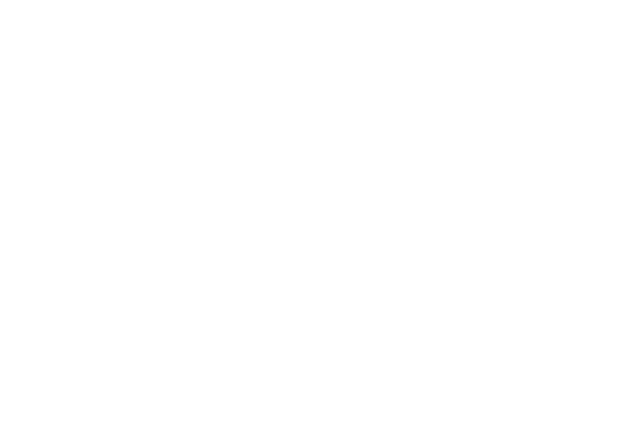
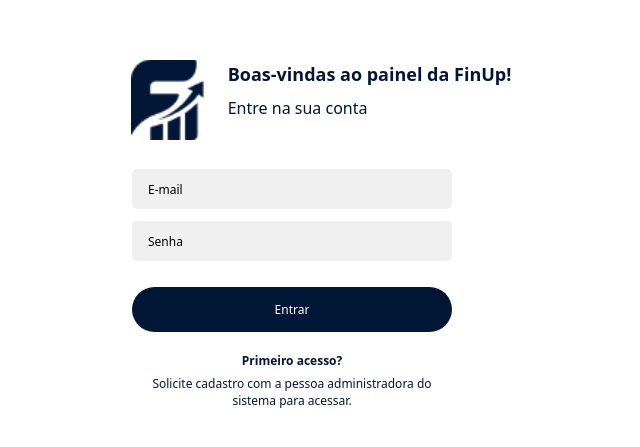
Before and after one commit to FinUp-Ages/finup-web, a React (Vite) app: page / in a window 1280 px wide. Shown: the part 175-622 px from the top of the page, without its empty margins (28-668 px from the left). Built offline with nearby package versions, Linux system fonts and the light colour scheme.

Commit message:
Implementação de primeiros componentes

```diff
--- a/src/App.tsx
+++ b/src/App.tsx
@@ -3,6 +3,17 @@
  * Responsavel apenas por montar os providers globais (QueryClient, Router, contexts)
  * e delegar as rotas. Nenhuma tela ou regra de negocio deve viver aqui.
  */
+
+import Header from './components/common/Header';
+import PrimeiroAcesso from './components/common/PrimeiroAcesso';
+import UsuarioLogin from './components/common/UsuarioLogin';
+
 export default function App() {
-  return null;
+  return (
+    <main className="auth-panel">
+      <Header />
+      <UsuarioLogin />
+      <PrimeiroAcesso />
+    </main>
+  );
 }
--- /dev/null
+++ b/src/components/common/Header.tsx
@@ -0,0 +1,19 @@
+import finupLogo from '../../assets/finUp-logo.png';
+
+function Header() {
+  return (
+    <header className="auth-header flex items-start gap-6 bg-white p-6">
+      <img src={finupLogo} alt="Logo da FinUp" className="h-20 w-auto" />
+
+      <div>
+        <h1 className="auth-title text-lg font-bold text-[rgba(2,23,54,1)]">
+          Boas-vindas ao painel da FinUp!
+        </h1>
+
+        <p className="mt-2 text-[rgba(2,23,54,1)]">Entre na sua conta</p>
+      </div>
+    </header>
+  );
+}
+
+export default Header;
--- /dev/null
+++ b/src/components/common/PrimeiroAcesso.tsx
@@ -0,0 +1,10 @@
+function PrimeiroAcesso() {
+  return (
+    <footer className="primeiro-acesso">
+      <h2>Primeiro acesso?</h2>
+      <p>Solicite cadastro com a pessoa administradora do sistema para acessar.</p>
+    </footer>
+  );
+}
+
+export default PrimeiroAcesso;
--- /dev/null
+++ b/src/components/common/UsuarioLogin.tsx
@@ -0,0 +1,30 @@
+import { useState } from 'react';
+import Button from '../ui/Button';
+
+function UsuarioLogin() {
+  const [email, setEmail] = useState('');
+  const [senha, setSenha] = useState('');
+  return (
+    <div className="login-form">
+      <input
+        className="login-input"
+        type="email"
+        placeholder="E-mail"
+        value={email}
+        onChange={(event) => setEmail(event.target.value)}
+      />
+
+      <input
+        className="login-input"
+        type="password"
+        placeholder="Senha"
+        value={senha}
+        onChange={(event) => setSenha(event.target.value)}
+      />
+
+      <Button />
+    </div>
+  );
+}
+
+export default UsuarioLogin;
--- /dev/null
+++ b/src/components/ui/Button.tsx
@@ -0,0 +1,9 @@
+function Button() {
+  return (
+    <button className="login-button" type="submit">
+      Entrar
+    </button>
+  );
+}
+
+export default Button;
--- a/src/styles/index.css
+++ b/src/styles/index.css
@@ -3,3 +3,113 @@
 @tailwind utilities;
 
 /* Estilos globais e variaveis de tema entram aqui, depois dos design tokens do Figma. */
+
+* {
+  box-sizing: border-box;
+}
+
+body {
+  margin: 0;
+}
+
+.auth-panel {
+  display: flex;
+  flex-direction: column;
+  justify-content: center;
+  align-items: center;
+  width: 50%;
+  min-height: 100vh;
+  padding: 24px;
+  background: rgba(255, 255, 255, 1);
+}
+
+.auth-header {
+  width: min(100%, 480px);
+  height: auto;
+  transform: translate(55px, -5px);
+}
+
+.auth-title {
+  white-space: nowrap;
+}
+
+.login-form {
+  display: flex;
+  flex-direction: column;
+  gap: 12px;
+  width: min(100% - 42px, 320px);
+  margin: 0 auto;
+}
+
+.primeiro-acesso {
+  width: min(100% - 42px, 320px);
+  margin-top: 20px;
+  color: rgba(2, 23, 54, 1);
+  text-align: center;
+}
+
+.primeiro-acesso h2 {
+  margin: 0;
+  font-size: 12px;
+  font-weight: 700;
+}
+
+.primeiro-acesso p {
+  margin: 6px 0 0;
+  font-size: 12px;
+  line-height: 1.35;
+}
+
+@media (max-width: 768px) {
+  .auth-panel {
+    width: 100%;
+  }
+
+  .auth-header {
+    transform: none;
+  }
+}
+
+.login-input {
+  width: 100%;
+  height: 40px;
+  padding: 0 16px;
+  border: 0;
+  border-radius: 5px;
+  background: rgba(240, 240, 240, 1);
+  color: rgba(0, 0, 0, 1);
+  font: inherit;
+  font-size: 12px;
+  outline: none;
+}
+
+.login-input::placeholder {
+  color: rgba(0, 0, 0, 1);
+  opacity: 1;
+}
+
+.login-input:focus {
+  box-shadow: 0 0 0 2px rgba(2, 23, 54, 0.2);
+}
+
+.login-button {
+  width: 100%;
+  height: 45px;
+  margin-top: 14px;
+  border: 0;
+  border-radius: 24px;
+  background: rgba(2, 23, 54, 1);
+  color: rgba(255, 255, 255, 1);
+  cursor: pointer;
+  font: inherit;
+  font-size: 12px;
+}
+
+.login-button:hover {
+  background: rgba(2, 23, 54, 0.9);
+}
+
+.login-button:focus-visible {
+  outline: 2px solid rgba(2, 23, 54, 1);
+  outline-offset: 3px;
+}
```
Also changed, not shown: src/assets/finUp-logo.png (added), 1 other file (tests, documents, lock files or other folders).
